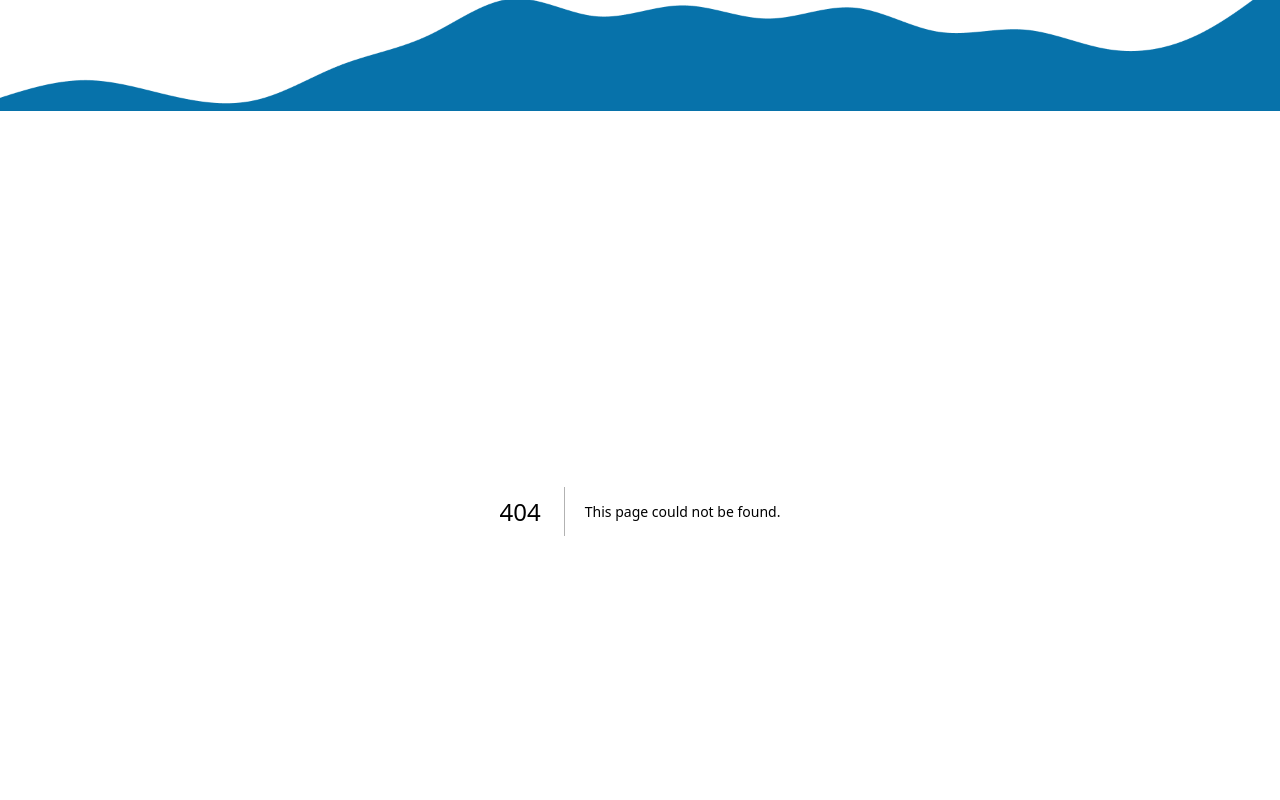
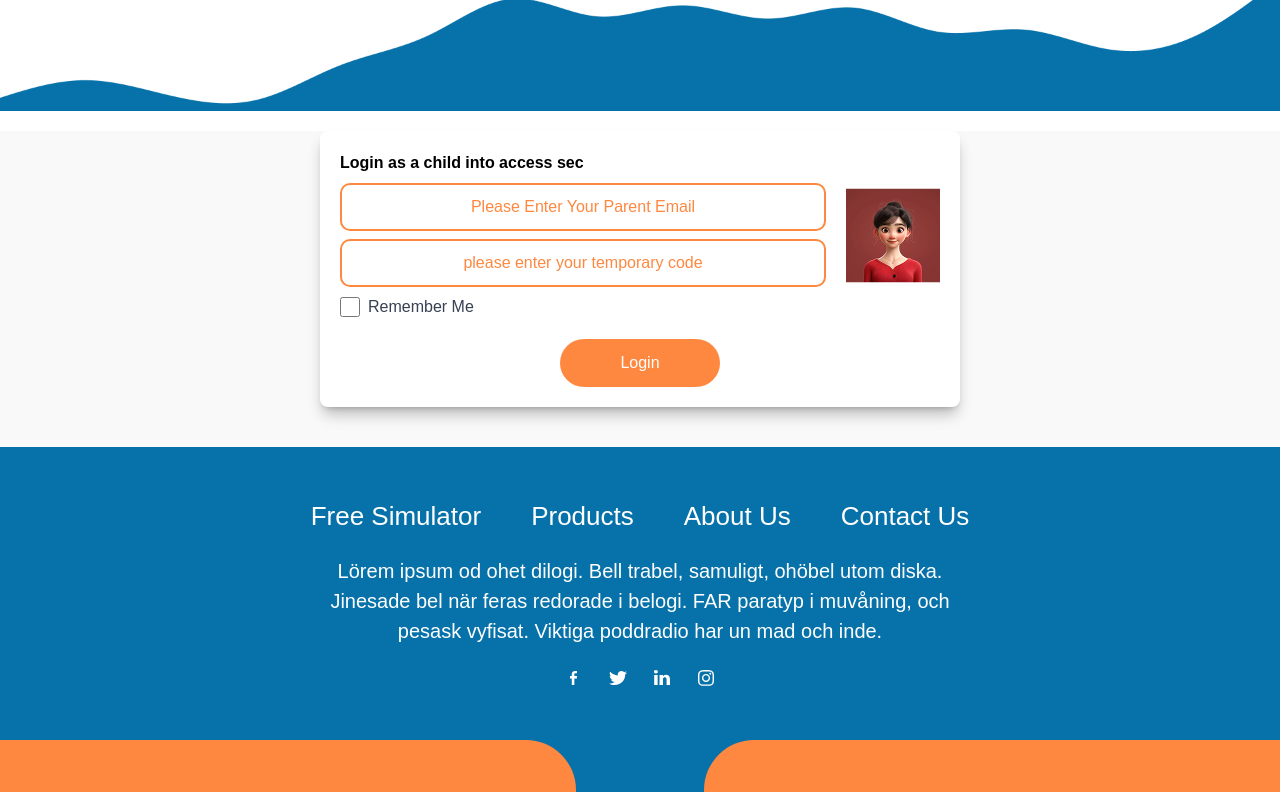
Before and after one commit to Faisalmedsnexus/acess-sec, a Next.js app: page /public/access-simulator in a window 1280 px wide. Before the commit this address had no page. Shown: the part 800-1600 px from the top of the page. Built offline with nearby package versions, Linux system fonts and the light colour scheme.

Commit message:
add access simulator page

```diff
--- a/src/app/public/Hero.js
+++ b/src/app/public/Hero.js
@@ -21,8 +21,17 @@ export const Hero = ({ activeSection }) => {
             </div>
             <div className="md:w-[45%] flex flex-col lg:flex-row gap-5 items-center">
               <img className="w-[145px] h-[160px]" src="/images/choose-avatar/avatar1.png" alt="Farrukh" />
-          <img className="w-[206px] h-[232px]" src="/images/choose-avatar/avatar2.png" alt="Farrukh"  />
-          <img className="w-[301px] h-[330px]" src="/images/choose-avatar/avatar3.png" alt="Farrukh"  />
+              <img className="w-[206px] h-[232px]" src="/images/choose-avatar/avatar2.png" alt="Farrukh" />
+              <img className="w-[301px] h-[330px]" src="/images/choose-avatar/avatar3.png" alt="Farrukh" />
+            </div>
+          </>
+        ) : activeSection === "access-simulator" ? (
+          <>
+            <div className="md:w-[70%] flex items-center">
+              <h1 className="font-bold text-[50px] items-center">Child Access</h1>
+            </div>
+            <div className="md:w-[30%]">
+              <img src="/images/hero_one.png" alt="Farrukh" className="" />
             </div>
           </>
         ) : (
--- a/src/app/public/TopMenue.js
+++ b/src/app/public/TopMenue.js
@@ -18,14 +18,16 @@ export const TopMenue = ({ setActiveSection }) => {
         className={`${isOpen ? "flex" : "hidden"
           } md:flex flex-col md:flex-row gap-5 md:gap-[50px] justify-center items-center md:items-center bg-black`}
       >
-        <Link href="/public/choose-avatar" className="inline-block">
+        <Link href="/public/access-simulator" className="inline-block">
           <button
             onClick={() => setActiveSection("choose-avatar")}
             className="text-[26px] font-normal text-white cursor-pointer">
             Free Simulator
           </button>
         </Link>
-        <button className="text-[26px] font-normal text-white cursor-pointer">
+        <button
+        onClick={() => setActiveSection("access-simulator")}
+        className="text-[26px] font-normal text-white cursor-pointer">
           Access Simulator
         </button>
         <Link href="/public/payment" className="inline-block">
--- /dev/null
+++ b/src/app/public/access-simulator/page.js
@@ -0,0 +1,54 @@
+'use client'
+import React, { useState } from 'react'
+
+export default function page() {
+    const [email, setemail] = useState("");
+    const [code, setCode] = useState("");
+    const [isChecked, setIsChecked] = useState(false);
+    return (
+        <section className='bg-[#f9f9f9] pb-5'>
+            <div className='bg-white md:w-[70%] lg:w-[50%] m-auto my-5 p-5 flex flex-col justify-center items-center shadow-lg shadow-[#00000040] rounded-lg'>
+            <div className=' flex flex-col md:flex-row justify-center items-center'>
+                <div>
+                    <h1 className='text-[16px] font-bold text-[#000000] text-center md:text-left'>Login as a child into access sec</h1>
+                    <input
+                        type="text"
+                        value={email}
+                        onChange={(e) => setemail(e.target.value)}
+                        placeholder={email ? "" : "Please Enter Your Parent Email"}
+                        className="w-full h-12 px-4 py-2 my-2 border-2 border-[#FE8840] rounded-[10px] text-center placeholder:text-center focus:outline-none placeholder:text-[#FE8840]"
+                    />
+                    <input
+                        type="text"
+                        value={code}
+                        onChange={(e) => setCode(e.target.value)}
+                        placeholder={code ? "" : "please enter your temporary code"}
+                        className="w-full h-12 px-4 py- border-2 border-[#FE8840] rounded-[10px] text-center placeholder:text-center focus:outline-none placeholder:text-[#FE8840]"
+                    />
+                    <div className="flex items-center gap-2 mt-2">
+                        <input
+                            type="checkbox"
+                            id="rememberMe"
+                            checked={isChecked}
+                            onChange={() => setIsChecked(!isChecked)}
+                            className="w-5 h-5 accent-[#FE8840] cursor-pointer"
+                        />
+                        <label htmlFor="rememberMe" className="text-gray-700 cursor-pointer">
+                            Remember Me
+                        </label>
+                    </div>
+                </div>
+                <div>
+                <img src="/images/choose-avatar/girl_11.png" alt="Farrukh" className=" pl-5 " />
+                </div>
+
+            </div>
+            <button className="primary-btn mt-5 bg-[#FE8840] text-white px-[60px] py-3 rounded-[25px] cursor-pointer transition">
+                    Login
+                </button>
+            </div>
+
+
+        </section>
+    )
+}
```
Lines whose indentation alone changed are shown as unchanged.
